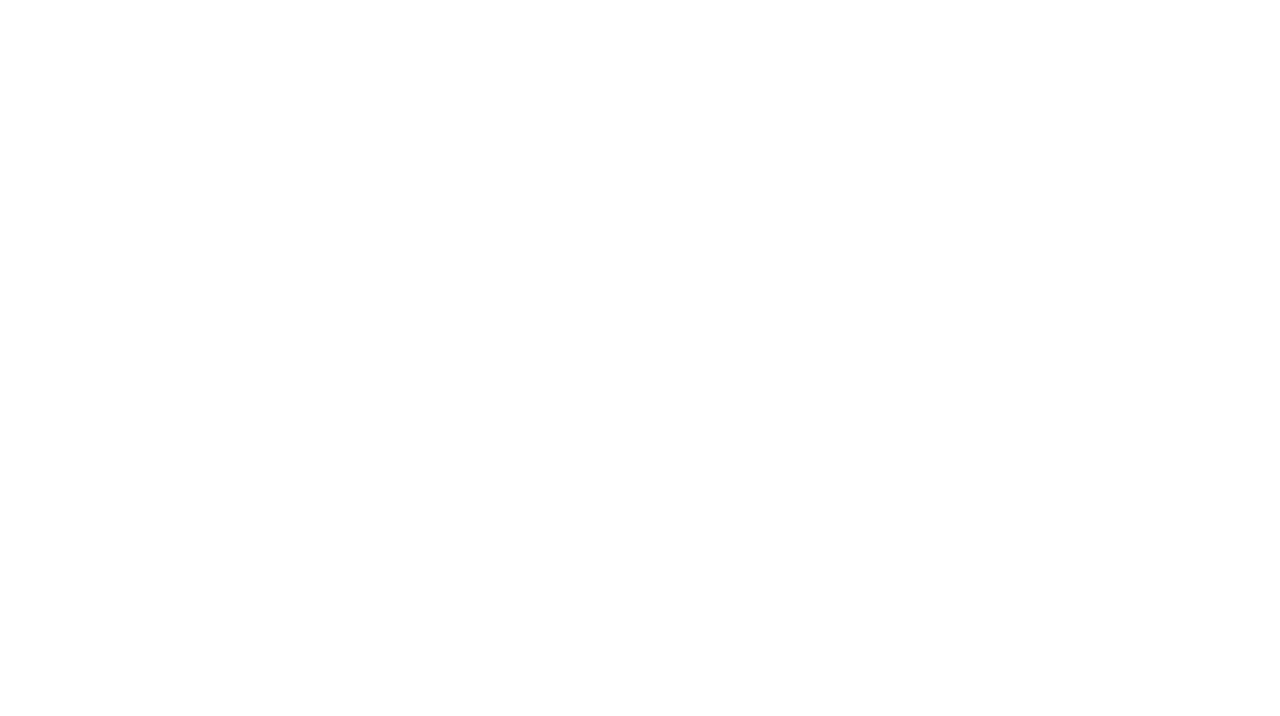
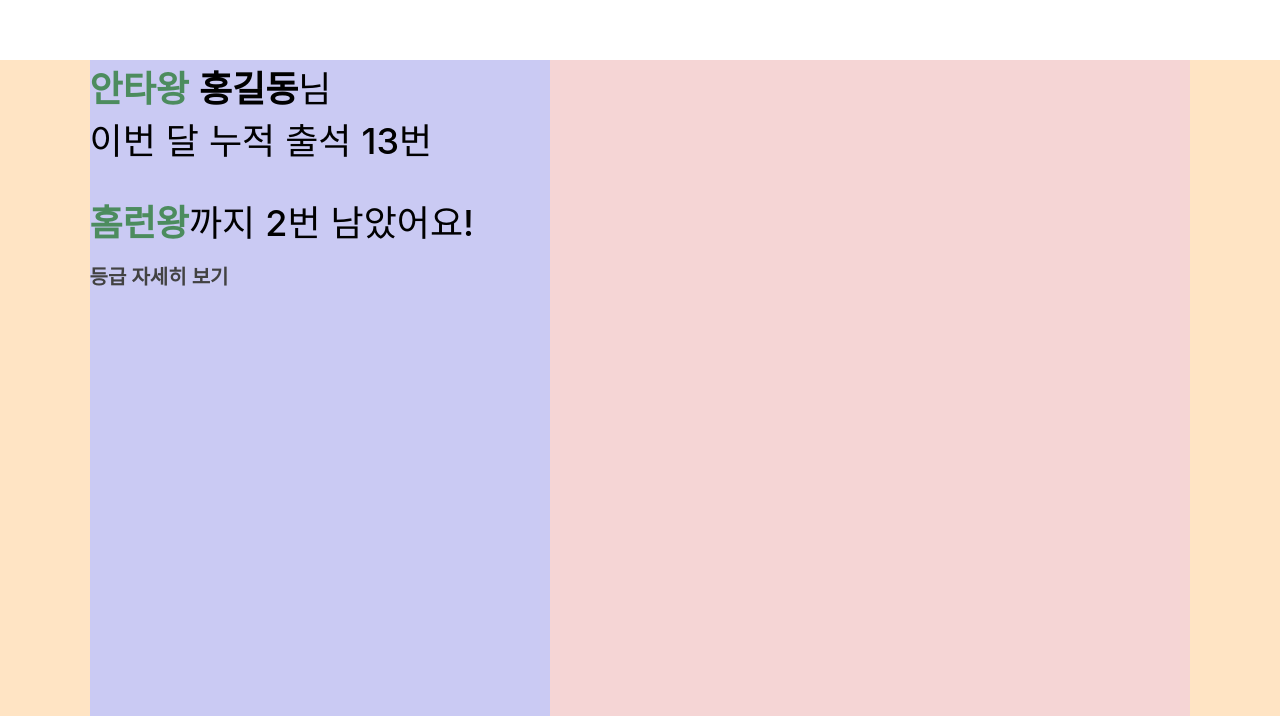
Before and after one commit to f4-zoluphaza/newsletter_front, a React (Create React App) app: page /Mypage in a window 1280 px wide. Before the commit this address had no page. Shown: the part 110-826 px from the top of the page. Before the commit the page ends 800 px from the top, so only its background shows below. Built offline with nearby package versions, Linux system fonts and the light colour scheme.

Commit message:
[0430] sieun 4/30 save

```diff
--- a/src/App.js
+++ b/src/App.js
@@ -8,6 +8,9 @@ import SignUp from "./pages/SignUp"
 //mainPage
 import MainPage from './pages/MainPage';
 
+// mypage_s
+import Attendance from './pages/myPage/Attendance';
+
 
 function App() {
   return (
@@ -17,6 +20,7 @@ function App() {
           <Route path="/" element={<Login />} />
           <Route path="/mainPage" element={<MainPage />} />
           <Route path="/SignUp" element={<SignUp />} />
+          <Route path="/Mypage" element={<Attendance />} />
 
         </Routes>
       </BrowserRouter>
--- /dev/null
+++ b/src/pages/myPage/Attendance.jsx
@@ -0,0 +1,42 @@
+import React, {useState} from "react";
+
+import {Navdiv, BodyDiv, LeftDiv, RightDiv, MainPDiv, MainP, RankLink} from "../../styles/Mypage_s/Attendance.styled"
+
+export default function Attendance() {
+
+
+  return (
+    <div>
+      <Navdiv></Navdiv>
+      <BodyDiv>
+        <LeftDiv>
+          <MainPDiv>
+            <MainP color="#4C8C5E" fontWeight="600">안타왕</MainP>
+            <MainP fontWeight="600" marginRight="0">홍길동</MainP>
+            <MainP>님</MainP>
+          </MainPDiv>
+
+          <MainPDiv>
+            <MainP>이번</MainP>
+            <MainP>달</MainP>
+            <MainP>누적</MainP>
+            <MainP>출석</MainP>
+            <MainP>13번</MainP>
+          </MainPDiv>
+
+          <MainPDiv marginTop="30px">
+            <MainP color="#4C8C5E" fontWeight="600" marginRight="0">홈런왕</MainP>
+            <MainP>까지</MainP>
+            <MainP>2번</MainP>
+            <MainP>남았어요!</MainP>
+          </MainPDiv>
+
+          <RankLink>등급 자세히 보기 </RankLink>
+
+        </LeftDiv>
+        <RightDiv></RightDiv>
+      </BodyDiv>
+    </div>
+
+  );
+}
--- /dev/null
+++ b/src/styles/Mypage_s/Attendance.styled.jsx
@@ -0,0 +1,69 @@
+import styled from "styled-components";
+import { Link } from "react-router-dom";
+
+const flexCenter = () => `
+  display: flex;
+  justify-content: center;
+  align-items: center;
+`;
+
+// 지아가 nav 공유하기 전 예비 NAV
+export const Navdiv = styled.div`
+  width: 100vh;
+  height: 170px;
+`
+
+export const BodyDiv = styled.div`
+  width: 100vw;
+  height: 82vh;
+
+  display: flex;
+  justify-content: center;
+
+  background-color: bisque;
+`
+
+// 전체 레이아웃
+export const LeftDiv = styled.div`
+  width: 36%;
+  height: 100%;
+
+  background-color: #cacaf3;
+`
+
+export const RightDiv = styled.div`
+  width: 50%;
+  height: 100%;
+
+  background-color: #f5d5d5;
+`
+
+// 메인 p
+export const MainPDiv = styled.div`
+  width: auto;
+  height: auto;
+
+  display: flex;
+  margin-top: ${(props) => props.marginTop || "0"};
+
+  /* background-color: aqua; */
+`
+
+export const MainP = styled.div`
+  color: ${(props) => props.color || "#000000"};
+  font-size: ${(props) => props.fontSize || "36px"};
+  font-weight: ${(props) => props.fontWeight || "500"};
+
+  margin-right: ${(props) => props.marginRight || "10px"};
+`
+
+// 등급 자세히 보기
+export const RankLink = styled(Link)`
+  text-decoration: none;
+  color: #424242;
+  font-size: 20px;
+  font-weight: 600;
+
+  display: inline-block;
+  margin: 15px 0;
+`;
```
